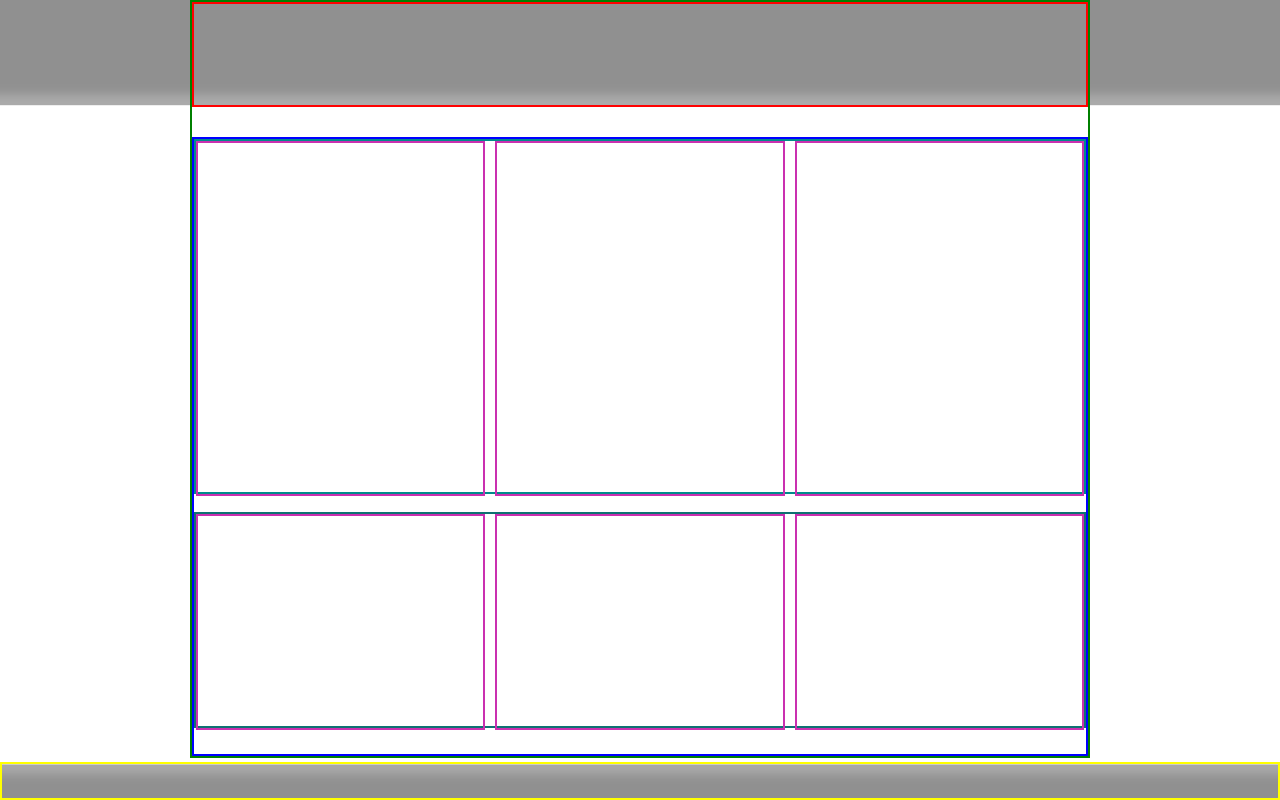
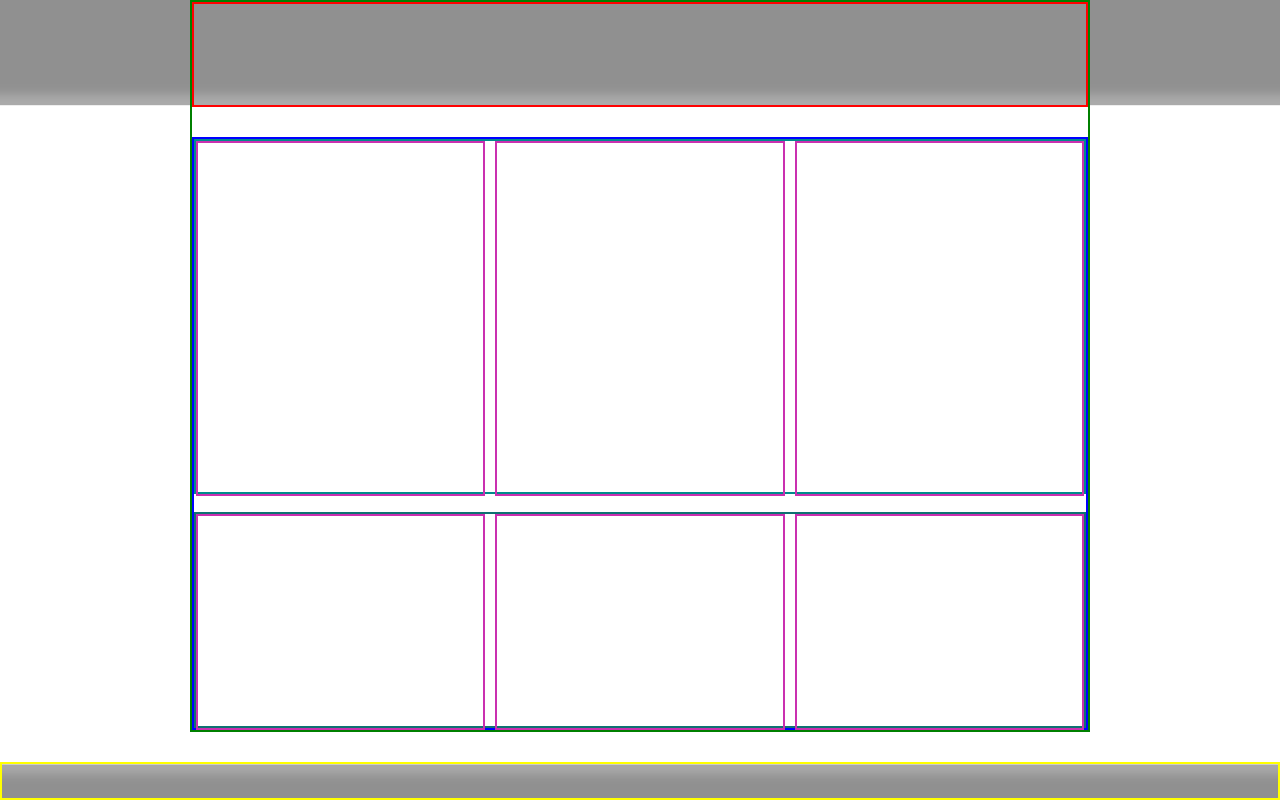
Before and after one commit to duck202/middle-project, a plain HTML site: page index.html in a window 1280 px wide. Drawn offline with Linux system fonts and the light colour scheme.

Commit message:
page_layout_main_height_fix

```diff
--- a/style.css
+++ b/style.css
@@ -30,7 +30,7 @@ header {
 }
 
 .main_container {
-    height:619px;
+    height:100%;
     margin-top:30px;
     border: 2px solid blue;
 }
```
